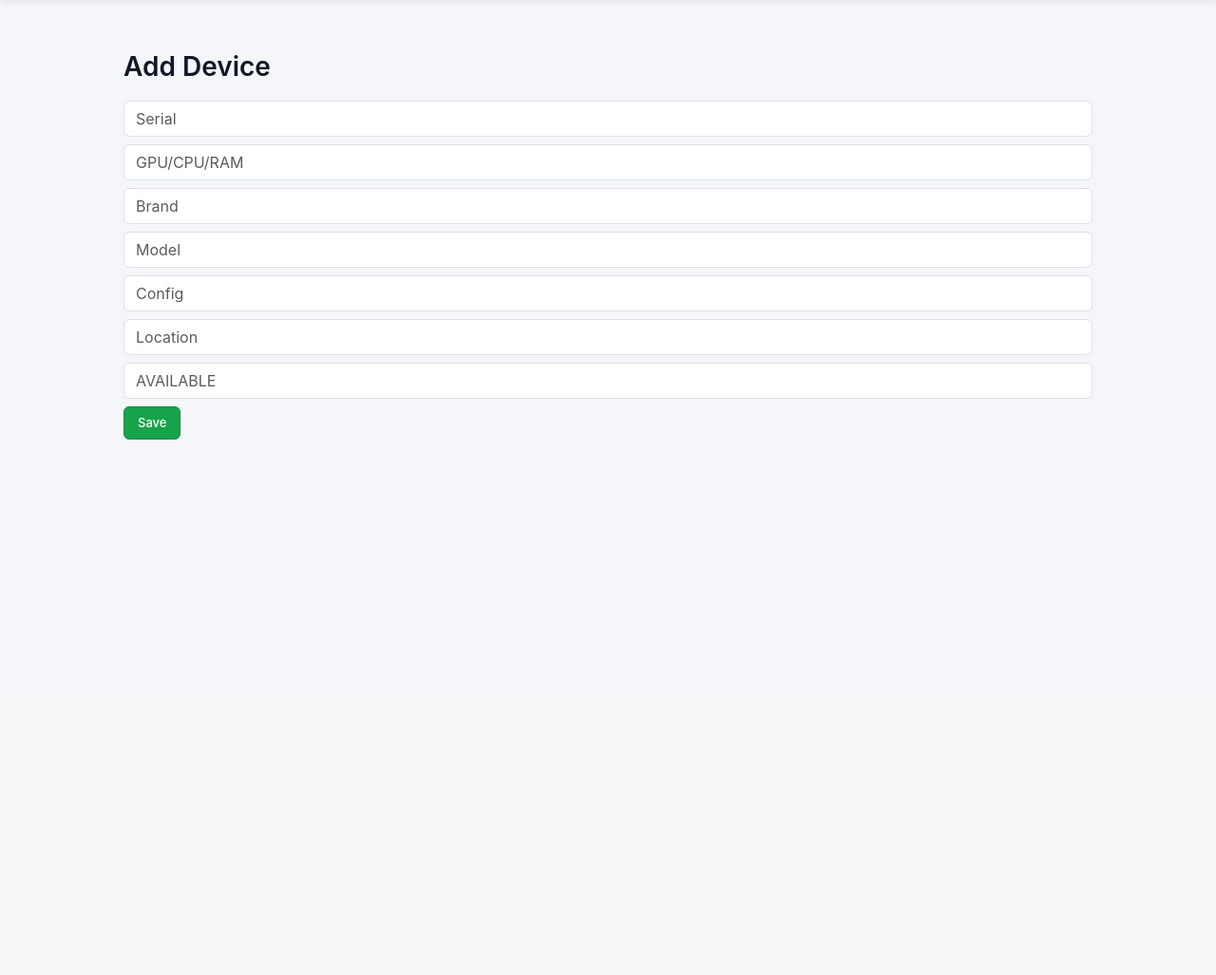
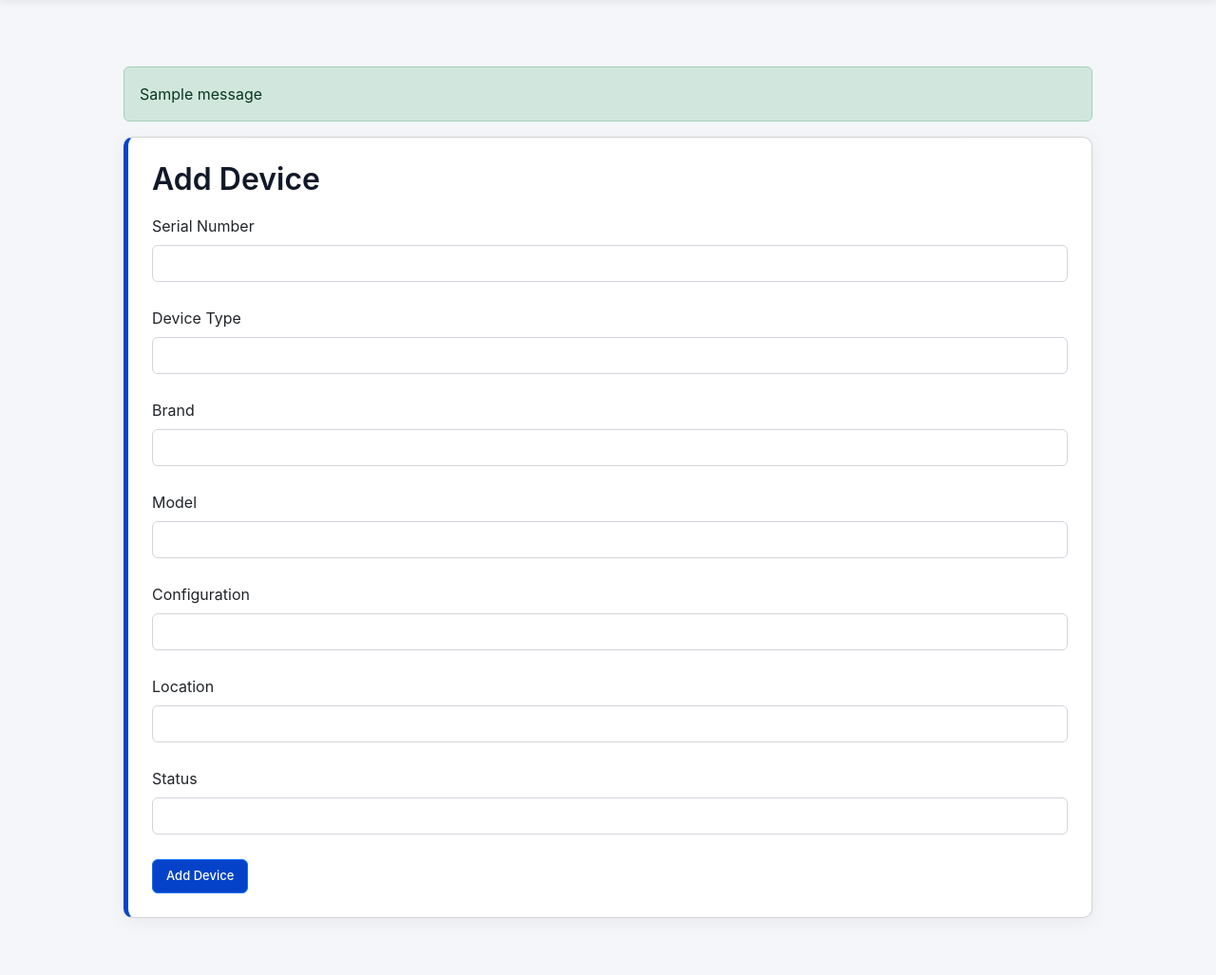
Before and after one commit to Kunal10messi/warehouse-management-system-, a Django app: template templates/adminpanel/add_device.html in a window 1280 px wide. Shown: the part 72-1099 px from the top of the page at 95% size. Before the commit the page ends 535 px from the top, so only its background shows below. Run offline with Django 3.2, Linux system fonts and the light colour scheme; the template is opened without the code that fills it, so the values that code supplies are empty, except form fields; tables that the repository leaves empty hold one stand-in row (values such as "Sample post"); one stand-in notice (Sample message) is shown; form fields are guessed from the names that the template uses.

```diff
--- a/templates/adminpanel/add_device.html
+++ b/templates/adminpanel/add_device.html
@@ -1,16 +1,51 @@
 {% extends 'base.html' %}
 {% block content %}
 
-<h3>Add Device</h3>
-<form method="post">{% csrf_token %}
-    <input name="serial_number" placeholder="Serial" class="form-control mb-2">
-    <input name="device_type" placeholder="GPU/CPU/RAM" class="form-control mb-2">
-    <input name="brand" placeholder="Brand" class="form-control mb-2">
-    <input name="model" placeholder="Model" class="form-control mb-2">
-    <input name="configuration" placeholder="Config" class="form-control mb-2">
-    <input name="location" placeholder="Location" class="form-control mb-2">
-    <input name="status" placeholder="AVAILABLE" class="form-control mb-2">
-    <button class="btn btn-success">Save</button>
-</form>
+<div class="card">
+    <h2>Add Device</h2>
+
+    <form method="post">
+        {% csrf_token %}
+
+        <div class="mb-3">
+            <label class="form-label">Serial Number</label>
+            {{ form.serial_number }}
+        </div>
+
+        <div class="mb-3">
+            <label class="form-label">Device Type</label>
+            {{ form.device_type }}
+        </div>
+
+        <div class="mb-3">
+            <label class="form-label">Brand</label>
+            {{ form.brand }}
+        </div>
+
+        <div class="mb-3">
+            <label class="form-label">Model</label>
+            {{ form.model }}
+        </div>
+
+        <div class="mb-3">
+            <label class="form-label">Configuration</label>
+            {{ form.configuration }}
+        </div>
+
+        <div class="mb-3">
+            <label class="form-label">Location</label>
+            {{ form.location }}
+        </div>
+
+        <div class="mb-3">
+            <label class="form-label">Status</label>
+            {{ form.status }}
+        </div>
+
+        <button type="submit" class="btn btn-primary">Add Device</button>
+
+    </form>
+</div>
+
 
 {% endblock %}
--- a/templates/base.html
+++ b/templates/base.html
@@ -22,6 +22,14 @@
 
 
 <div class="container mt-4">
+    {% if messages %}
+        {% for message in messages %}
+            <div class="alert alert-{% if message.tags == 'error' %}danger{% else %}{{ message.tags }}{% endif %} mt-3">
+                {{ message }}
+            </div>
+        {% endfor %}
+    {% endif %}
+
     {% block content %}
     {% endblock %}
 </div>
```
Also changed, not shown: adminpanel/forms.py (+24 -0 lines), adminpanel/views.py (+31 -15 lines), allocations/services.py (+10 -2 lines), templates/adminpanel/dashboard.html (+25 -9 lines).
